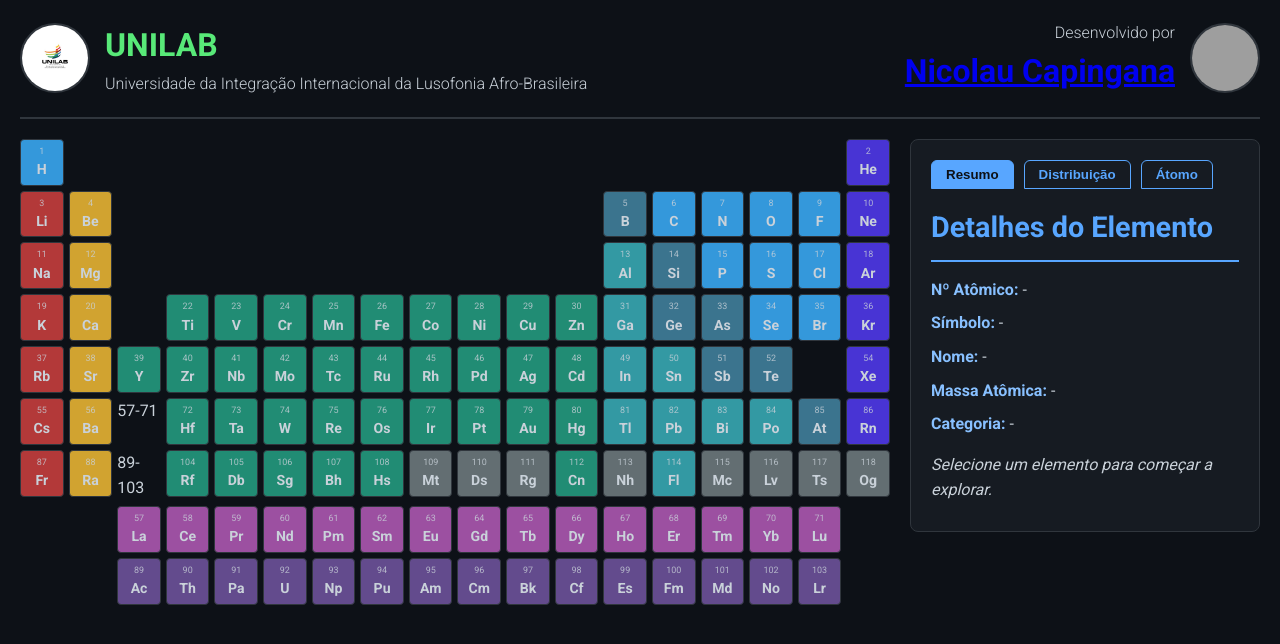
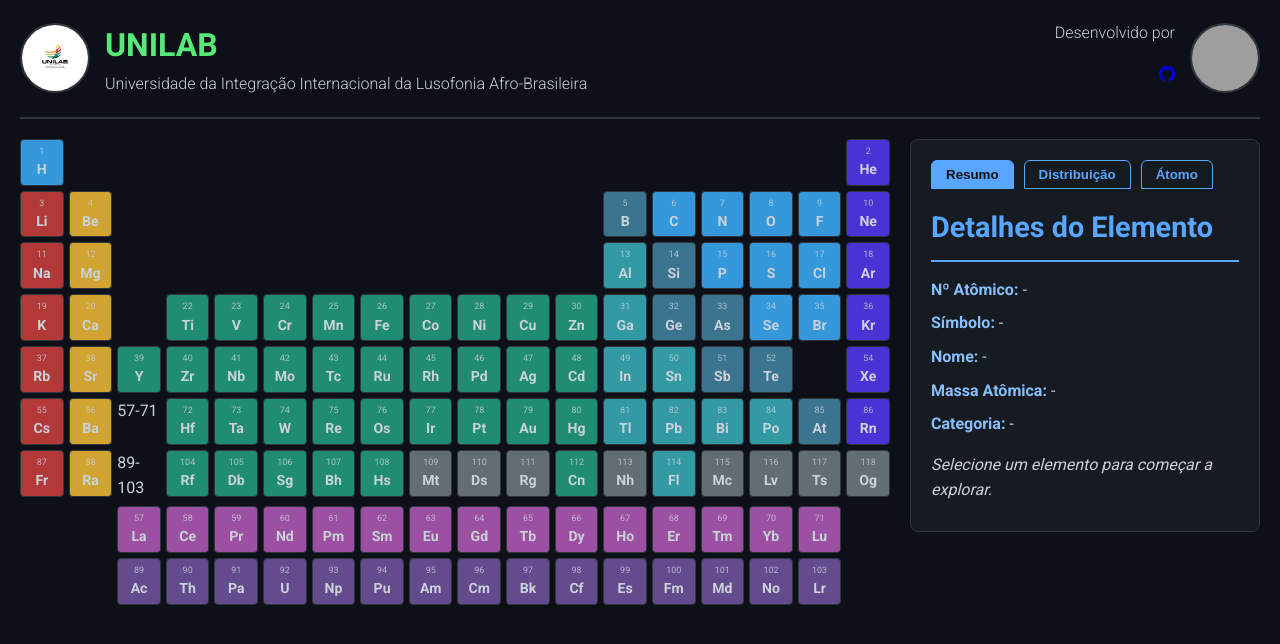
Before and after one commit to Nicolauzeus/Tabela-peri-dica-animada, a plain HTML site: page Tabela/index.html in a window 1280 px wide. Drawn offline with Linux system fonts and the light colour scheme; grey boxes are pictures that could not be loaded.

Commit message:
Update index.html

```diff
--- a/Tabela/index.html
+++ b/Tabela/index.html
@@ -337,7 +337,16 @@
         <div id="dev-info" class="header-section">
              <div>
                 <p class="dev-name">Desenvolvido por</p>
-                <h2 class="title" style="color: var(--accent-color);"><a href="https://github.com/Nicolauzeus" target="_blank" rel="noopener noreferrer">Nicolau Capingana</a>
+                <h2 class="title" style="color: var(--accent-color);"><a href="https://github.com/Nicolauzeus" target="_blank" rel="noopener noreferrer" class="github-link" aria-label="Perfil de GitHub de Nicolau Zeus">
+  <svg width="16" height="16" viewBox="0 0 16 16" aria-hidden="true" focusable="false">
+    <path fill="currentColor" d="M8 0C3.58 0 0 3.58 0 8c0 3.54 2.29 6.53 5.47 7.59.4.07.55-.17.55-.38 0-.19-.01-.82-.01-1.49-2.01.37-2.53-.49-2.69-.94-.09-.23-.48-.94-.82-1.13-.28-.15-.68-.52-.01-.53.63-.01 1.08.58 1.23.82.72 1.21 1.87.87 2.33.66.07-.52.28-.87.51-1.07-1.78-.2-3.64-.89-3.64-3.95 0-.87.31-1.59.82-2.15-.08-.2-.36-1.01.08-2.11 0 0 .67-.21 2.2.82.64-.18 1.32-.27 2-.27.68 0 1.36.09 2 .27 1.53-1.04 2.2-.82 2.2-.82.44 1.1.16 1.91.08 2.11.51.56.82 1.28.82 2.15 0 3.07-1.87 3.75-3.65 3.95.29.25.54.73.54 1.48 0 1.07-.01 1.93-.01 2.19 0 .21.15.46.55.38C13.71 14.53 16 11.54 16 8c0-4.42-3.58-8-8-8z"/>
+  </svg>
+  <span class="sr-only">Nicolau Zeus no GitHub</span>
+</a>
+
+<style>
+  .sr-only { position: absolute; width: 1px; height: 1px; padding: 0; margin: -1px; overflow: hidden; clip: rect(0,0,0,0); border: 0; }
+</style>
 </h2>
             </div>
             <img src="https://nicolauzeus.vercel.app/eu.jpg" alt="Avatar do Desenvolvedor">
```
